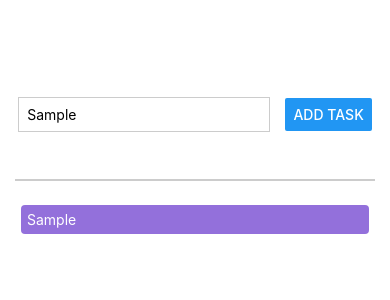
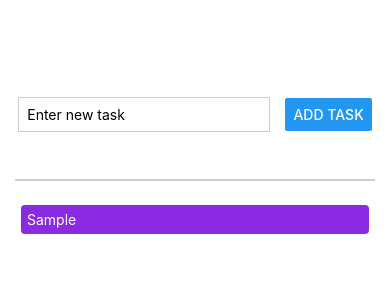
Before and after one commit to aelkayam/RNCourse, a React Native app: screen / in a window 390 px wide. Both pictures are taken after typing "Sample" into the empty fields and a click on the button "ADD TASK". Shown: the top 300 px of the page. Built offline with nearby package versions, Linux system fonts and the light colour scheme.

Commit message:
split code into components

```diff
--- a/App.js
+++ b/App.js
@@ -1,23 +1,13 @@
 import { useState } from "react";
-import {
-  StyleSheet,
-  Text,
-  View,
-  Button,
-  TextInput,
-  ScrollView,
-  FlatList,
-} from "react-native";
+import TaskItem from "./components/TaskItem";
+import TaskInput from "./components/TaskInput";
+
+import { StyleSheet, View, FlatList } from "react-native";
 
 export default function App() {
-  const [enteredTaskText, setEnteredTaskText] = useState("");
   const [taskList, setTaskList] = useState([]);
 
-  function taskInputHandler(enteredText) {
-    setEnteredTaskText(enteredText);
-  }
-
-  function addTaskHandler() {
+  function addTaskHandler(enteredTaskText) {
     setTaskList((currentTaskList) => [
       ...currentTaskList,
       { text: enteredTaskText, key: Math.random().toString() },
@@ -25,24 +15,25 @@ export default function App() {
     console.log(taskList);
   }
 
+  function deleteTaskHandler(id) {
+    setTaskList((currentTaskList) => {
+      return currentTaskList.filter((item) => item.key !== id);
+    });
+  }
+
   return (
     <View style={styles.appContainer}>
-      <View style={styles.inputContainer}>
-        <TextInput
-          style={styles.textInput}
-          placeholder="Enter new task"
-          onChangeText={taskInputHandler}
-        />
-        <Button title="Add Task" onPress={addTaskHandler} />
-      </View>
+      <TaskInput onAddTask={addTaskHandler} />
       <View style={styles.tasksContainer}>
         <FlatList
           data={taskList}
           renderItem={(itemData) => {
             return (
-              <View style={styles.taskItem}>
-                <Text style={styles.taskText}>{itemData.item.text}</Text>
-              </View>
+              <TaskItem
+                text={itemData.item.text}
+                id={itemData.item.key}
+                onDeleteItem={deleteTaskHandler}
+              />
             );
           }}
         />
@@ -58,35 +49,7 @@ const styles = StyleSheet.create({
     paddingHorizontal: 15,
   },
 
-  inputContainer: {
-    flex: 1,
-    flexDirection: "row",
-    justifyContent: "space-evenly",
-    alignItems: "center",
-    marginBottom: 18,
-    borderBottomWidth: 2,
-    borderColor: "#cccccc",
-  },
-
-  textInput: {
-    borderWidth: 1,
-    borderColor: "#cccccc",
-    width: "70%",
-    marginRight: 12,
-    padding: 8,
-  },
   tasksContainer: {
     flex: 5,
   },
-
-  taskItem: {
-    margin: 6,
-    padding: 6,
-    borderRadius: 4,
-    backgroundColor: "mediumpurple",
-  },
-
-  taskText: {
-    color: "white",
-  },
 });
--- /dev/null
+++ b/components/TaskInput.js
@@ -0,0 +1,46 @@
+import { useState } from "react";
+import { StyleSheet, View, TextInput, Button } from "react-native";
+
+export default function TaskInput(props) {
+  const [enteredTaskText, setEnteredTaskText] = useState("");
+
+  function taskInputHandler(enteredText) {
+    setEnteredTaskText(enteredText);
+  }
+
+  function addTaskHandler() {
+    if (enteredTaskText !== "") props.onAddTask(enteredTaskText);
+    taskInputHandler("");
+  }
+  return (
+    <View style={styles.inputContainer}>
+      <TextInput
+        style={styles.textInput}
+        placeholder="Enter new task"
+        onChangeText={taskInputHandler}
+        value={enteredTaskText}
+      />
+      <Button title="Add Task" onPress={addTaskHandler} />
+    </View>
+  );
+}
+
+const styles = StyleSheet.create({
+  inputContainer: {
+    flex: 1,
+    flexDirection: "row",
+    justifyContent: "space-evenly",
+    alignItems: "center",
+    marginBottom: 18,
+    borderBottomWidth: 2,
+    borderColor: "#cccccc",
+  },
+
+  textInput: {
+    borderWidth: 1,
+    borderColor: "#cccccc",
+    width: "70%",
+    marginRight: 12,
+    padding: 8,
+  },
+});
--- /dev/null
+++ b/components/TaskItem.js
@@ -0,0 +1,26 @@
+import { StyleSheet, View, Text, Pressable } from "react-native";
+
+function TaskItem(props) {
+  return (
+    <Pressable onPress={props.onDeleteItem.bind(this, props.id)}>
+      <View style={styles.taskItem}>
+        <Text style={styles.taskText}>{props.text}</Text>
+      </View>
+    </Pressable>
+  );
+}
+
+const styles = StyleSheet.create({
+  taskItem: {
+    margin: 6,
+    padding: 6,
+    borderRadius: 4,
+    backgroundColor: "blueviolet",
+  },
+
+  taskText: {
+    color: "white",
+  },
+});
+
+export default TaskItem;
```
